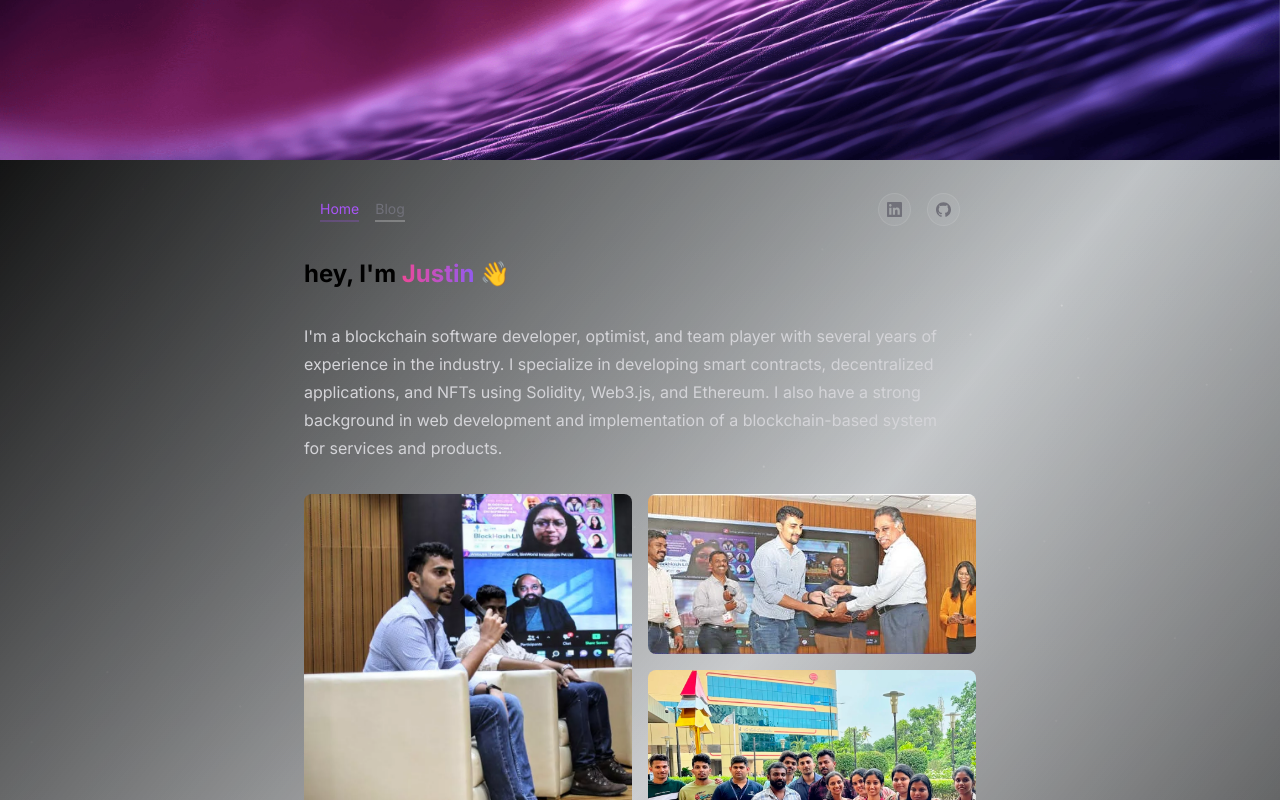
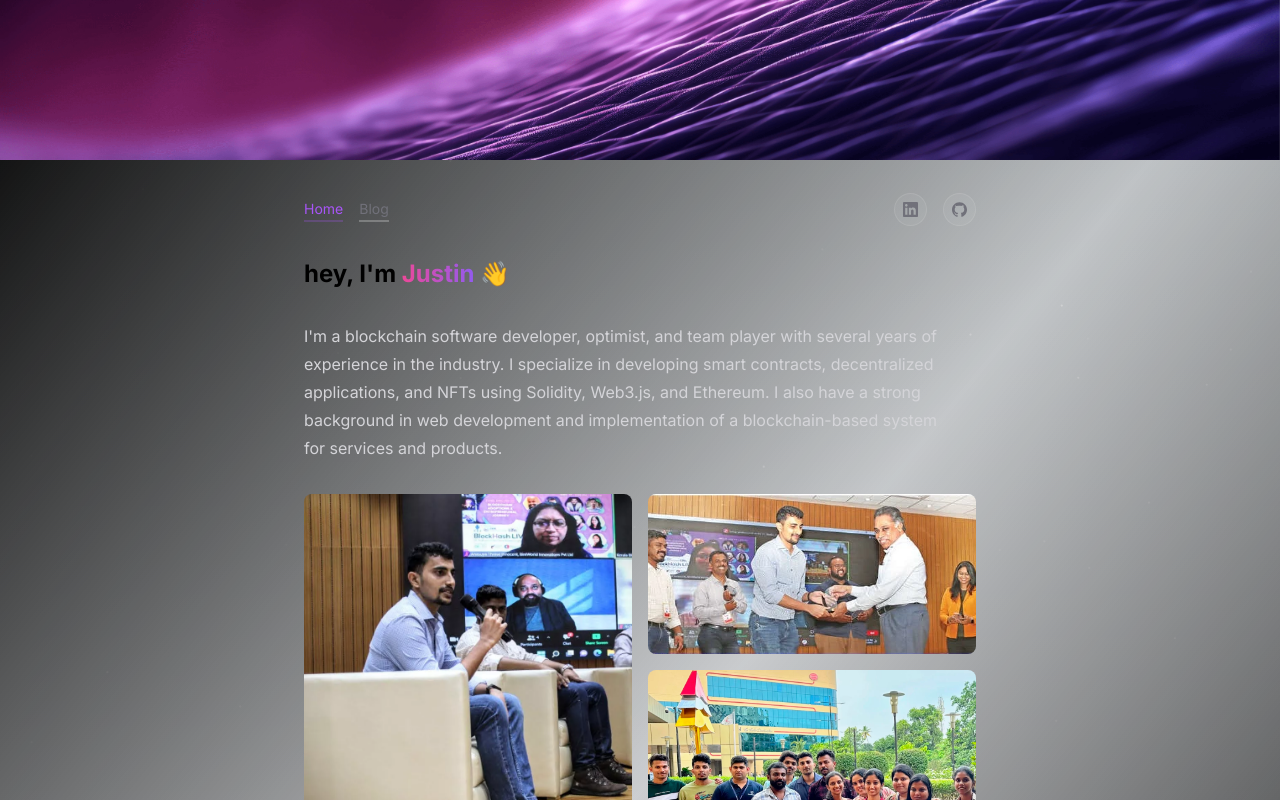
Before and after one commit to Justinjdaniel/justinjdaniel.com, a Next.js app: page / in a window 1280 px wide. Shown: the top 800 px of the page. Built offline with nearby package versions, Linux system fonts and the light colour scheme; no server answers.

Commit message:
style(style): :lipstick: Updated UI

```diff
--- a/app/_components/header.js
+++ b/app/_components/header.js
@@ -46,7 +46,7 @@ const Header = () => {
 				src={bg}
 				alt="bg"
 			/>
-			<div className="max-w-2xl px-4 flex items-center justify-between mx-auto">
+			<div className="max-w-2xl px-4 md:px-0 flex items-center justify-between mx-auto">
 				<Navbar />
 
 				<ul className="flex items-center justify-center gap-4">
--- a/app/layout.js
+++ b/app/layout.js
@@ -54,7 +54,7 @@ export default function RootLayout({ children }) {
 	return (
 		<html lang="en">
 			<body className={inter.className}>
-				<main className="flex flex-col min-h-screen bg-gradient-to-tl from-black via-zinc-600/20 to-black">
+				<main className="flex flex-col min-h-screen bg-gradient-to-tl from-black via-zinc-600/20 to-black overflow-x-hidden">
 					<Particles
 						className="absolute inset-0 -z-10 animate-fade-in"
 						quantity={100}
```
